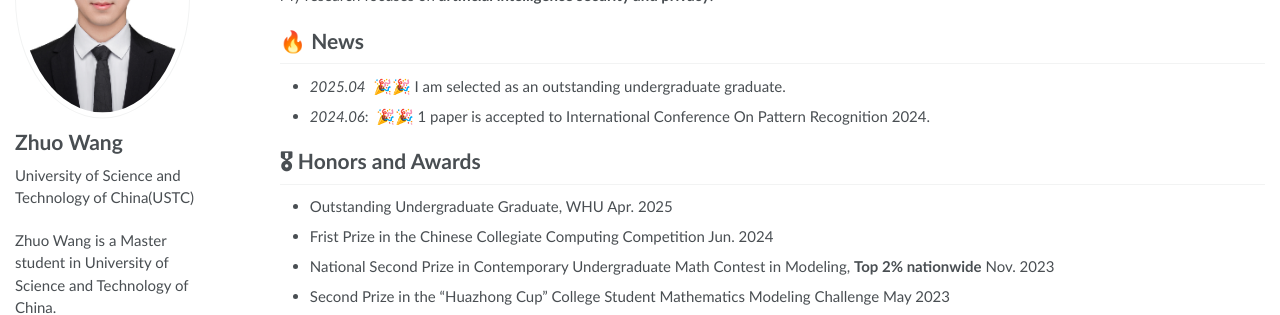
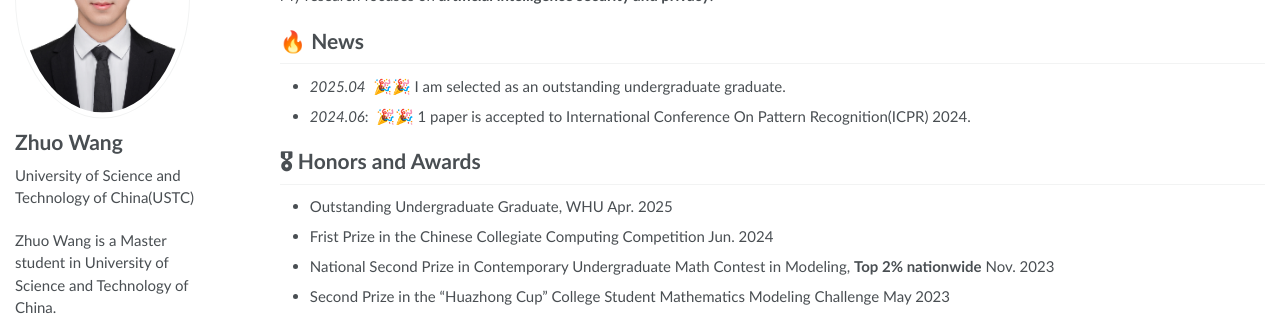
Before and after one commit to ZehyrW/ZehyrW.github.io, a Jekyll site: the page built from _pages/about.md, in a window 1280 px wide. Shown: the part 212-527 px from the top of the page. Built offline with Jekyll 4.4.1, drawn with Linux system fonts in a browser that asks for light colours.

Commit message:
Update about.md

```diff
--- a/_pages/about.md
+++ b/_pages/about.md
@@ -26,7 +26,7 @@
 
 # 🔥 News
 - *2025.04* &nbsp;🎉🎉  I am selected as an outstanding undergraduate graduate.
-- *2024.06*: &nbsp;🎉🎉  1 paper is accepted to International Conference On Pattern Recognition 2024.
+- *2024.06*: &nbsp;🎉🎉  1 paper is accepted to International Conference On Pattern Recognition(ICPR) 2024.
 
 <!-- # 📝 Publications
 
```
